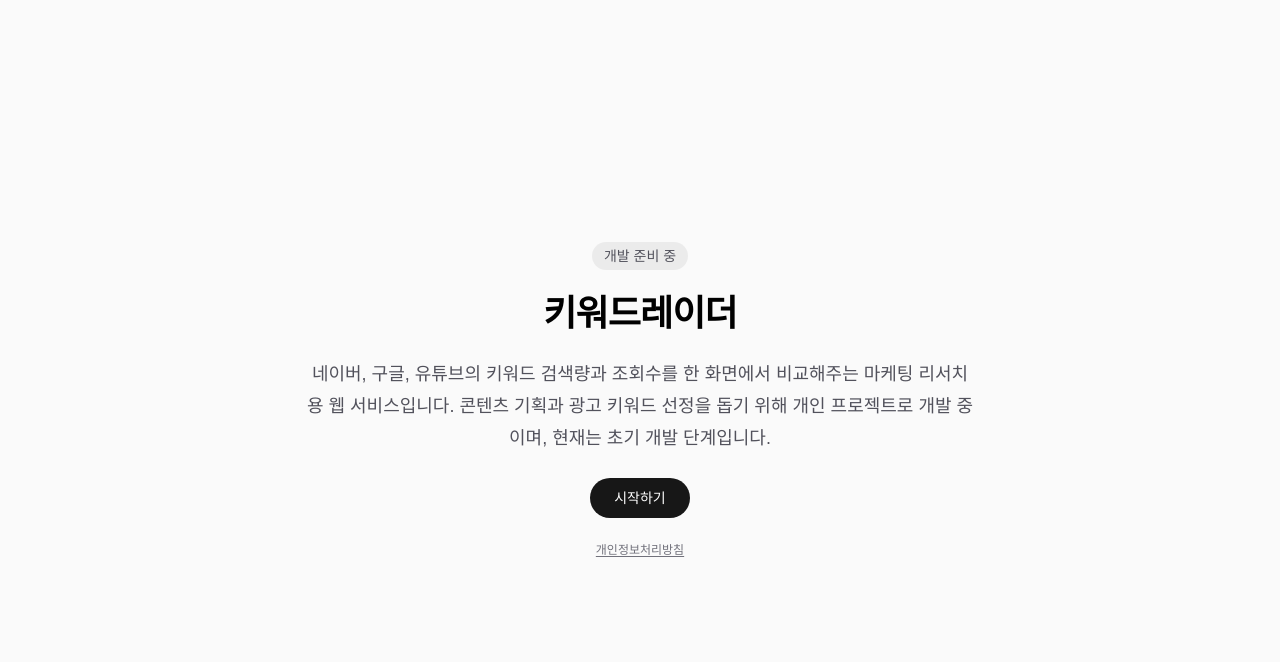
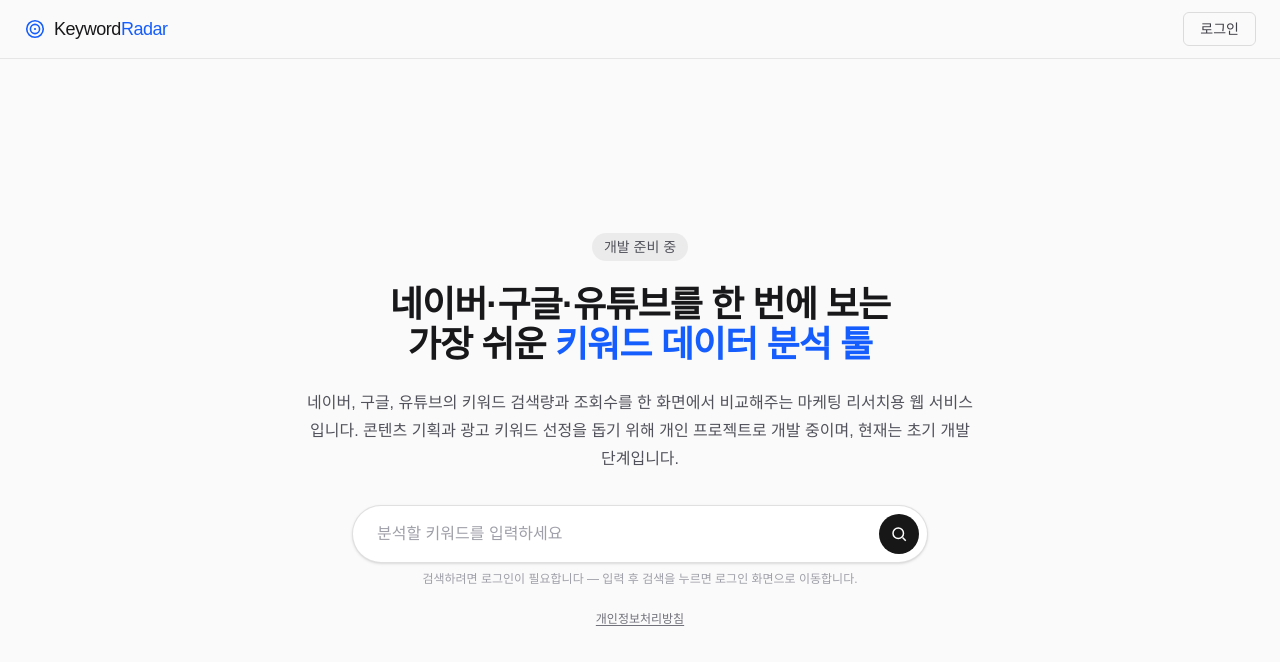
Before and after one commit to pepsi139/keyword-search-app, a Next.js app: page / in a window 1280 px wide. Shown: the top 662 px of the page. Built offline with nearby package versions, Linux system fonts and the light colour scheme.

Commit message:
Update page.tsx

```diff
--- a/src/app/page.tsx
+++ b/src/app/page.tsx
@@ -1,33 +1,96 @@
+"use client";
+
+import { useState } from "react";
 import Link from "next/link";
+import { useRouter } from "next/navigation";
 
 export default function Home() {
+  const router = useRouter();
+  const [keyword, setKeyword] = useState("");
+
+  function handleSubmit(e: React.FormEvent) {
+    e.preventDefault();
+    router.push("/login");
+  }
+
   return (
-    <div className="flex min-h-screen flex-col items-center justify-center bg-zinc-50 px-6 py-24 text-center dark:bg-black">
-      <main className="flex max-w-2xl flex-col items-center gap-6">
+    <div className="flex min-h-screen flex-col bg-zinc-50 dark:bg-black">
+      <nav className="flex items-center justify-between border-b border-black/[.08] px-6 py-3 dark:border-white/[.12]">
+        <div className="flex items-center gap-2">
+          <svg
+            width="22"
+            height="22"
+            viewBox="0 0 24 24"
+            fill="none"
+            stroke="currentColor"
+            strokeWidth="1.75"
+            className="text-blue-600 dark:text-blue-400"
+          >
+            <circle cx="12" cy="12" r="9" />
+            <circle cx="12" cy="12" r="5" />
+            <circle cx="12" cy="12" r="1.2" fill="currentColor" stroke="none" />
+          </svg>
+          <span className="text-lg font-medium tracking-tight text-zinc-900 dark:text-zinc-50">
+            Keyword
+            <span className="text-blue-600 dark:text-blue-400">Radar</span>
+          </span>
+        </div>
+        <Link
+          href="/login"
+          className="rounded-md border border-black/[.12] px-4 py-1.5 text-sm font-medium text-zinc-700 transition-colors hover:bg-black/[.04] dark:border-white/[.16] dark:text-zinc-200 dark:hover:bg-white/[.06]"
+        >
+          로그인
+        </Link>
+      </nav>
+
+      <main className="flex flex-1 items-center justify-center px-6 py-16">
+        <div className="flex w-full max-w-2xl flex-col items-center gap-6 text-center">
           <span className="rounded-full bg-black/[.06] px-3 py-1 text-sm font-medium text-zinc-600 dark:bg-white/[.08] dark:text-zinc-400">
             개발 준비 중
           </span>
-        <h1 className="text-3xl font-semibold tracking-tight text-black dark:text-zinc-50 sm:text-4xl">
-          키워드레이더
+          <h1 className="text-3xl font-semibold tracking-tight text-zinc-900 dark:text-zinc-50 sm:text-4xl">
+            네이버·구글·유튜브를 한 번에 보는
+            <br />
+            가장 쉬운{" "}
+            <span className="text-blue-600 dark:text-blue-400">키워드 데이터 분석 툴</span>
           </h1>
-        <p className="text-lg leading-8 text-zinc-600 dark:text-zinc-400">
-          네이버, 구글, 유튜브의 키워드 검색량과 조회수를 한 화면에서
-          비교해주는 마케팅 리서치용 웹 서비스입니다. 콘텐츠 기획과 광고
-          키워드 선정을 돕기 위해 개인 프로젝트로 개발 중이며, 현재는 초기
-          개발 단계입니다.
+          <p className="text-base leading-7 text-zinc-600 dark:text-zinc-400">
+            네이버, 구글, 유튜브의 키워드 검색량과 조회수를 한 화면에서 비교해주는 마케팅
+            리서치용 웹 서비스입니다. 콘텐츠 기획과 광고 키워드 선정을 돕기 위해 개인 프로젝트로
+            개발 중이며, 현재는 초기 개발 단계입니다.
           </p>
-        <Link
-          href="/login"
-          className="rounded-full bg-foreground px-6 py-2.5 text-sm font-medium text-background transition-colors hover:bg-[#383838] dark:hover:bg-[#ccc]"
+
+          <form onSubmit={handleSubmit} className="mt-2 w-full max-w-xl">
+            <div className="flex items-center gap-2 rounded-full border border-black/[.12] bg-white py-2 pl-6 pr-2 shadow-sm dark:border-white/[.16] dark:bg-zinc-900">
+              <input
+                value={keyword}
+                onChange={(e) => setKeyword(e.target.value)}
+                placeholder="분석할 키워드를 입력하세요"
+                className="flex-1 bg-transparent text-sm text-black outline-none placeholder:text-zinc-400 dark:text-white sm:text-base"
+              />
+              <button
+                type="submit"
+                aria-label="검색"
+                className="flex h-10 w-10 shrink-0 items-center justify-center rounded-full bg-foreground text-background transition-colors hover:bg-[#383838] dark:hover:bg-[#ccc]"
               >
-          시작하기
-        </Link>
+                <svg width="18" height="18" viewBox="0 0 24 24" fill="none" stroke="currentColor" strokeWidth="2">
+                  <circle cx="11" cy="11" r="7" />
+                  <path d="M21 21l-4.3-4.3" />
+                </svg>
+              </button>
+            </div>
+            <p className="mt-2 text-xs text-zinc-400">
+              검색하려면 로그인이 필요합니다 — 입력 후 검색을 누르면 로그인 화면으로 이동합니다.
+            </p>
+          </form>
+
           <Link
             href="/privacy"
             className="text-xs text-zinc-500 underline underline-offset-2 hover:text-zinc-700 dark:text-zinc-400 dark:hover:text-zinc-200"
           >
             개인정보처리방침
           </Link>
+        </div>
       </main>
     </div>
   );
```
Lines whose indentation alone changed are shown as unchanged.
